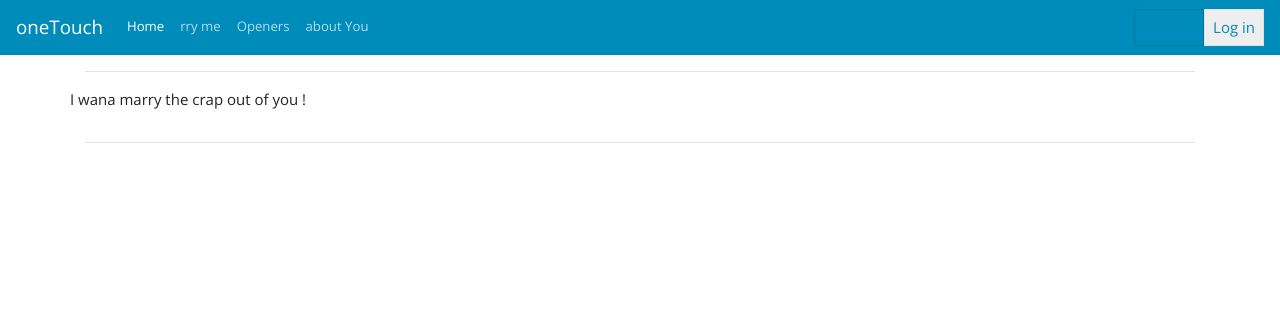
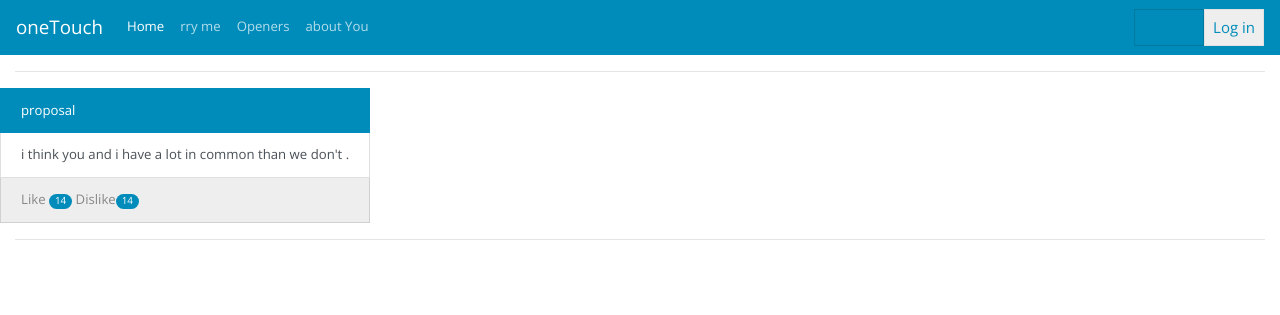
Before and after one commit to vonmutinda/OtouchPitch, a Flask app: page / in a window 1280 px wide. Shown: the top 315 px of the page. Run offline with Flask 2, Linux system fonts and the light colour scheme; parts of the project's set-up code (start-up, migrations or seed data) failed here and were passed over; some libraries are stand-ins or nearby versions.

```diff
--- a/app/templates/index.html
+++ b/app/templates/index.html
@@ -1,7 +1,7 @@
 {% extends 'base.html' %}
-
+{% import 'macros.html' as macro %}
 {% block body %}
-<div class="container">
+<div class="container-fluid">
 
     <!-- marriage pitches -->
     <div class="row">
@@ -10,9 +10,18 @@
     <hr>
     <!-- greeting pitches -->
     <div class="row">
-
-        <p>I wana marry the crap out of you !</p>
-
+        <div class="list-group">
+            <a href="#" class="list-group-item list-group-item-action active">
+                proposal
+            </a>
+            <a href="#" class="list-group-item list-group-item-action">
+                i think you and i have a lot in common than we don't .
+            </a>
+            <a href="#" class="list-group-item list-group-item-action disabled">
+                Like <span class="badge badge-primary badge-pill">14</span>
+                Dislike<span class="badge badge-primary badge-pill">14</span>
+            </a>
+        </div>
     </div>
 
     <hr>
--- /dev/null
+++ b/app/templates/macros.html
@@ -0,0 +1,20 @@
+
+
+{% macro displayReviews(review_list) %}
+    {% for review in review_list %}
+
+        <div class="list-group">
+            <a href="#" class="list-group-item list-group-item-action active col-md-3">
+                    {{ pitch.title}}
+            </a>
+            <a href="#" class="list-group-item list-group-item-action">
+                    {{ pitch.body}}
+            </a>
+            <a href="#" class="list-group-item list-group-item-action disabled">
+                Like <span class="badge badge-primary badge-pill">{{pitch.likes}}</span>
+                Dislike<span class="badge badge-primary badge-pill">{{pitch.dislikes}}</span>
+            </a>
+        </div>
+
+    {% endfor %}
+{% endmacro %}
```
Also changed, not shown: app/__init__.py (+7 -1 lines), 1 other file.
